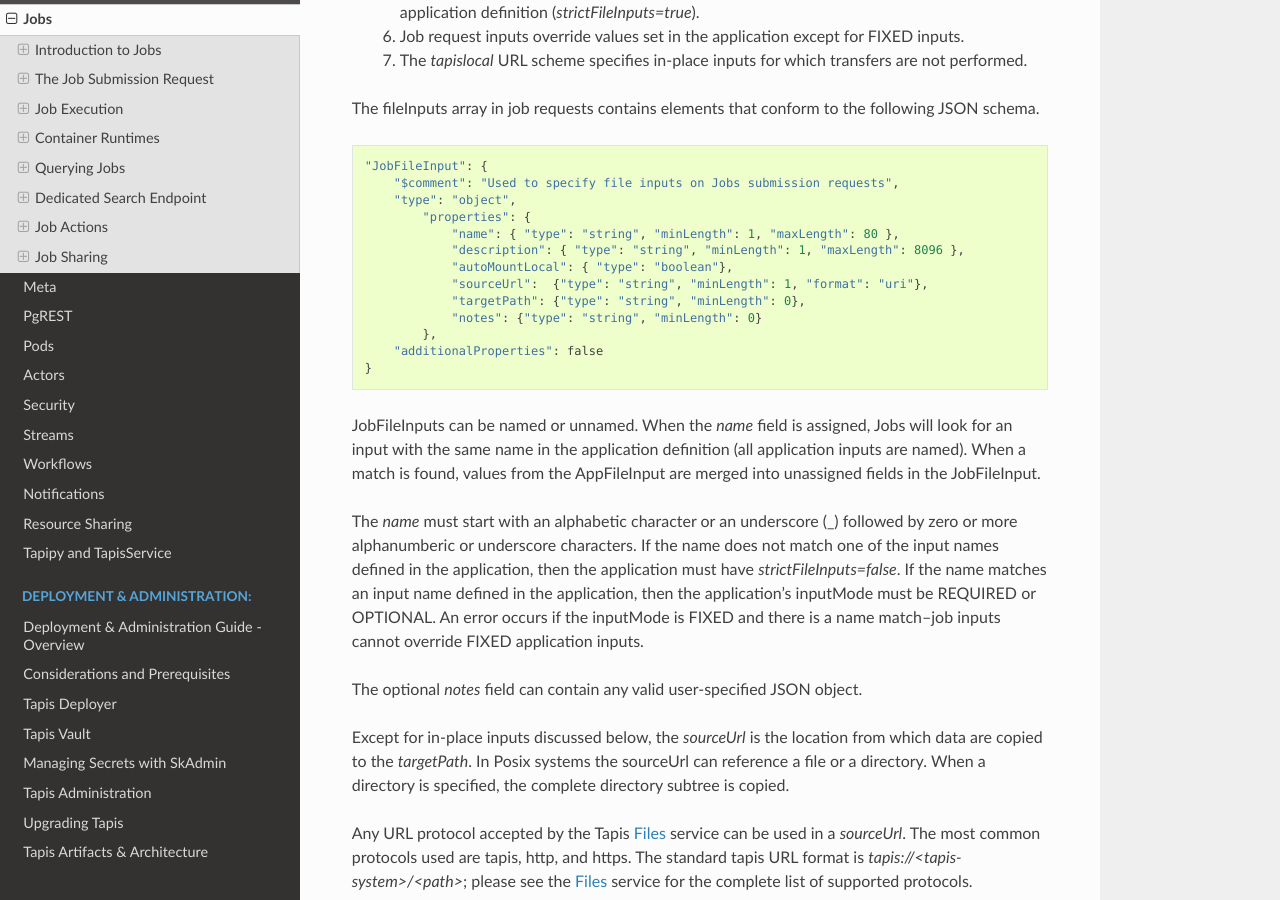
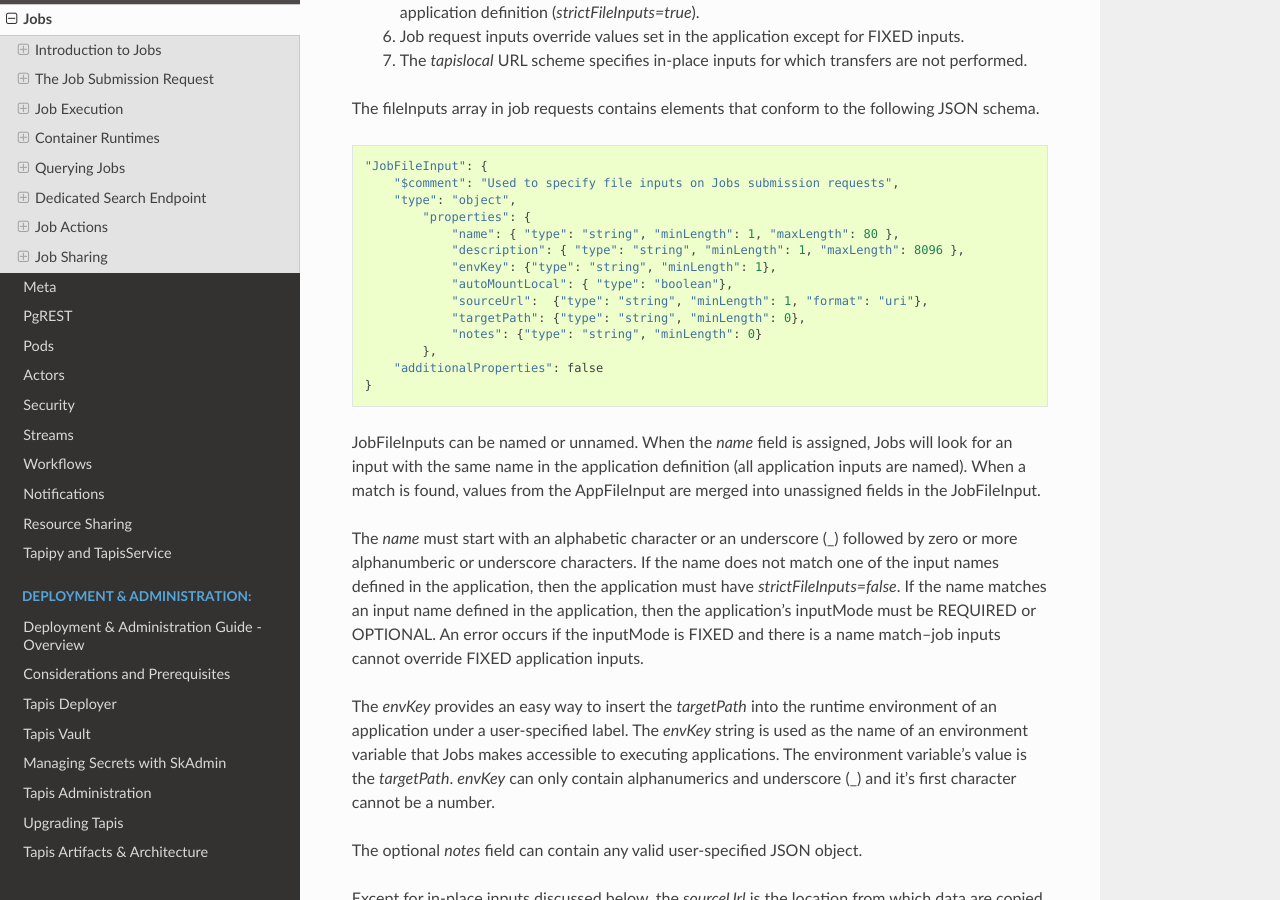
Before and after one commit to tapis-project/documentation, a Sphinx documentation site: the page built from source/technical/jobs.rst, in a window 1280 px wide and 900 px high, scrolled down 7217 px. Built offline with Sphinx 7.4.7 and the Read the Docs theme 2.0.0, drawn with Linux system fonts in a browser that asks for light colours; some of the changed text lies outside the part shown.

Commit message:
Jobs envKey feature

```diff
--- a/source/technical/jobs.rst
+++ b/source/technical/jobs.rst
@@ -287,6 +287,7 @@ The fileInputs array in job requests contains elements that conform to the follo
            "properties": {
                "name": { "type": "string", "minLength": 1, "maxLength": 80 },
                "description": { "type": "string", "minLength": 1, "maxLength": 8096 },
+               "envKey": {"type": "string", "minLength": 1},
                "autoMountLocal": { "type": "boolean"},
                "sourceUrl":  {"type": "string", "minLength": 1, "format": "uri"},
                "targetPath": {"type": "string", "minLength": 0},
@@ -299,6 +300,8 @@ JobFileInputs can be named or unnamed.  When the *name* field is assigned, Jobs
 
 The *name* must start with an alphabetic character or an underscore (_) followed by zero or more alphanumberic or underscore characters.  If the name does not match one of the input names defined in the application, then the application must have *strictFileInputs=false*.  If the name matches an input name defined in the application, then the application's inputMode must be REQUIRED or OPTIONAL.  An error occurs if the inputMode is FIXED and there is a name match--job inputs cannot override FIXED application inputs.
 
+The *envKey* provides an easy way to insert the *targetPath* into the runtime environment of an application under a user-specified label.  The *envKey* string is used as the name of an environment variable that Jobs makes accessible to executing applications.  The environment variable's value is the *targetPath*.  *envKey* can only contain alphanumerics and underscore (_) and it's first character cannot be a number.
+
 The optional *notes* field can contain any valid user-specified JSON object.
 
 Except for in-place inputs discussed below, the *sourceUrl* is the location from which data are copied to the *targetPath*.  In Posix systems the sourceUrl can reference a file or a directory.  When a directory is specified, the complete directory subtree is copied.
@@ -355,6 +358,7 @@ The fileInputArrays parameter in job requests contains elements that conform to
         "properties": {
             "name": { "type": "string", "minLength": 1, "maxLength": 80 },
             "description": { "type": "string", "minLength": 1, "maxLength": 8096},
+            "envKey": {"type": "string", "minLength": 1},
             "sourceUrls": { "type": ["array", "null"],
                             "items": { "type": "string", "format": "uri", "minLength": 1 } },
             "targetDir": { "type": "string", "minLength": 1 },
@@ -369,6 +373,8 @@ An application's fileInputArrays are added to or merged with those in a job requ
 Each *sourceUrls* entry is a location from which data is copied to the *targetDir*.  In Posix systems each URL can reference a file or a directory.  In the latter case, the complete directory subtree is transferred.  All URLs recognized by the Tapis Files_ service can be used (*tapislocal* is not recognized by Files).
 
 The *targetDir* is the directory into which all *sourceUrls* are copied.  The *targetDir* is always rooted at the *ExecSystemInputDir* and if *targetDir* is "*" or not specified, then it is assigned *ExecSystemInputDir*.  The simple name of each *sourceUrls* entry is the destination name used in *targetDir*.  Use different JobFileInputArrays with different targetDir's if name conflicts between *sourceUrls* entries exist.
+
+The *envKey* provides an easy way to insert the *targetDir* into the runtime environment of an application under a user-specified label.  The *envKey* string is used as the name of an environment variable that Jobs makes accessible to executing applications.  The environment variable's value is the *targetDir*.  *envKey* can only contain alphanumerics and underscore (_) and it's first character cannot be a number.
 
 The optional *notes* field can contain any valid user-specified JSON object.
 
```
